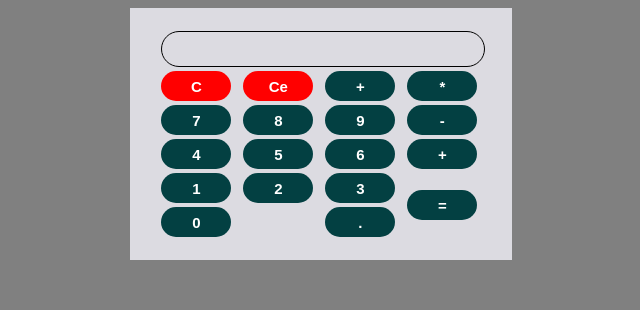
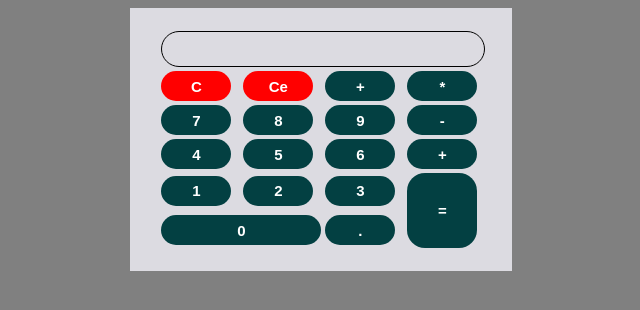
Before and after one commit to dandesouza87/calculadora, a plain HTML site: page index.html in a window 1280 px wide. Shown: the whole page, without its empty margins (319-959 px from the left). Drawn offline with Linux system fonts and the light colour scheme.

Commit message:
final calculadora

```diff
--- a/css/style.css
+++ b/css/style.css
@@ -74,3 +74,7 @@ input[type=button] {
 input[type=button]:hover {
     box-shadow: 5px 5px 10px rgba(0, 0, 0, 0.55);
     }
+
+.zero{
+
+}
--- a/index.html
+++ b/index.html
@@ -35,10 +35,10 @@
                 <td> <input type="button" value="1" onclick="display('1')"/> </td>
                 <td> <input type="button" value="2" onclick="display('2')"/> </td>
                 <td> <input type="button" value="3" onclick="display('3')"/> </td>
-                <td rowspan="2" class="equal"> <input type="button" value="=" onclick="calculate('=')"/> </td>
+                <td rowspan="2" class="equal"> <input type="button" value="=" onclick="calculate('=')" style="height: 75px;"/></td>
             </tr>
             <tr>
-                <td colspan="2" class="zero"> <input type="button" value="0" onclick="display('0')"/> </td>
+                <td colspan="2" class="zero"> <input type="button" value="0" onclick="display('0')" style="width: 100%;"/> </td>
                 <td> <input type="button" value="." onclick="display('.')"/> </td>
             </tr>
         </table>
```
